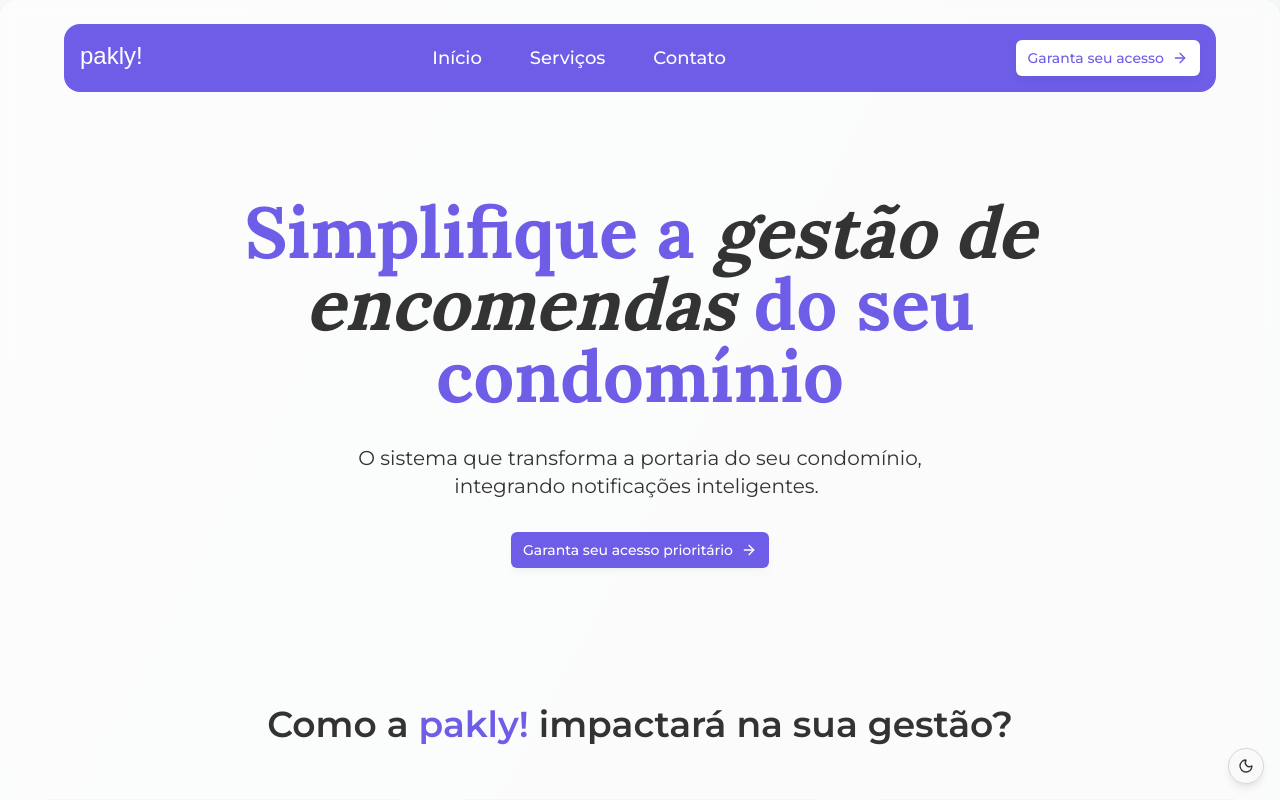
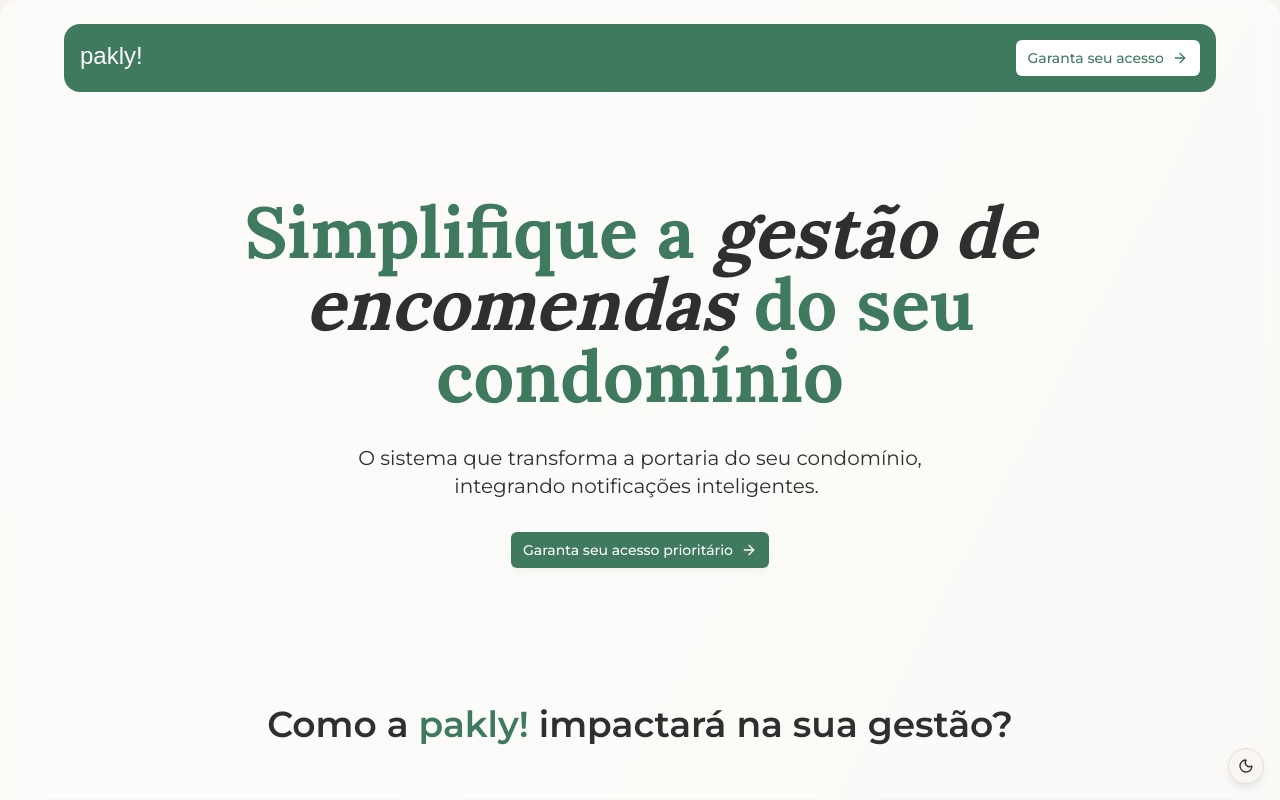
Before and after one commit to flea777/next-lp-pakly, a Next.js app: page / in a window 1280 px wide. Shown: the top 800 px of the page. Built offline with nearby package versions, Linux system fonts and the light colour scheme; a web font is replaced by a local one.

Commit message:
Mudança na paleta de cores

```diff
--- a/src/app/globals.css
+++ b/src/app/globals.css
@@ -4,37 +4,44 @@
 @custom-variant dark (&:is(.dark *));
 
 :root {
-	--background: #f8f8f8;
-	--foreground: #333333;
+	--background: #f7f4ef; /* bege bem claro */
+	--foreground: #2f2f2f;
 	--card: #ffffff;
-	--card-foreground: #333333;
+	--card-foreground: #2f2f2f;
 	--popover: #ffffff;
-	--popover-foreground: #333333;
-	--primary: #6d5de7;
+	--popover-foreground: #2f2f2f;
+
+	--primary: #3f7a5e; /* verde mais marcante e elegante */
 	--primary-foreground: #ffffff;
-	--secondary: #a2c8f0;
-	--secondary-foreground: #333333;
-	--muted: #c9c4b6;
-	--muted-foreground: #6e6f6f;
-	--accent: #8c946b;
+
+	--secondary: #dbe5dd; /* verde suave claro */
+	--secondary-foreground: #2f2f2f;
+
+	--muted: #e6e0d6; /* bege neutro */
+	--muted-foreground: #6b6b6b;
+
+	--accent: #7c8d80; /* tom acinzentado com leve verde */
 	--accent-foreground: #ffffff;
-	--destructive: #f14444;
-	--border: #d4d4d4;
-	--input: #d4d4d4;
-	--ring: #6d5de7;
-	--chart-1: #6d5de7;
-	--chart-2: #8f45ae;
-	--chart-3: #4b0083;
-	--chart-4: #6394eb;
-	--chart-5: #4683b5;
-	--sidebar: #f8f8f8;
-	--sidebar-foreground: #333333;
-	--sidebar-primary: #6d5de7;
+
+	--destructive: #d9534f;
+	--border: #e1ddd5;
+	--input: #e1ddd5;
+	--ring: #3f7a5e;
+
+	--chart-1: #3f7a5e;
+	--chart-2: #7c8d80;
+	--chart-3: #b2c3b3;
+	--chart-4: #dbe5dd;
+	--chart-5: #f2f1ed;
+
+	--sidebar: #f7f4ef;
+	--sidebar-foreground: #2f2f2f;
+	--sidebar-primary: #3f7a5e;
 	--sidebar-primary-foreground: #ffffff;
-	--sidebar-accent: #8c946b;
+	--sidebar-accent: #7c8d80;
 	--sidebar-accent-foreground: #ffffff;
-	--sidebar-border: #d4d4d4;
-	--sidebar-ring: #6d5de7;
+	--sidebar-border: #e1ddd5;
+	--sidebar-ring: #3f7a5e;
 
 	--font-sans: Montserrat, sans-serif;
 	--font-serif: Playfair Display, serif;
@@ -58,37 +65,44 @@
 }
 
 .dark {
-	--background: #111111;
-	--foreground: #e4e4e4;
-	--card: #2e3437;
-	--card-foreground: #e4e4e4;
-	--popover: #2e3437;
-	--popover-foreground: #e4e4e4;
-	--primary: #6d5de7;
+	--background: #1e1d1a;
+	--foreground: #e8e8e4;
+	--card: #2b2a27;
+	--card-foreground: #e8e8e4;
+	--popover: #2b2a27;
+	--popover-foreground: #e8e8e4;
+
+	--primary: #4f9c75;
 	--primary-foreground: #ffffff;
-	--secondary: #4b0083;
-	--secondary-foreground: #e4e4e4;
-	--muted: #454545;
-	--muted-foreground: #a4a4a4;
-	--accent: #6394eb;
-	--accent-foreground: #e4e4e4;
-	--destructive: #f14444;
-	--border: #454545;
-	--input: #454545;
-	--ring: #6d5de7;
-	--chart-1: #6d5de7;
-	--chart-2: #8f45ae;
-	--chart-3: #4b0083;
-	--chart-4: #6394eb;
-	--chart-5: #4683b5;
-	--sidebar: #1b1d22;
-	--sidebar-foreground: #e4e4e4;
-	--sidebar-primary: #6d5de7;
+
+	--secondary: #374237;
+	--secondary-foreground: #e8e8e4;
+
+	--muted: #3a3a36;
+	--muted-foreground: #a8a8a4;
+
+	--accent: #6f8175;
+	--accent-foreground: #ffffff;
+
+	--destructive: #d9534f;
+	--border: #3a3a36;
+	--input: #3a3a36;
+	--ring: #4f9c75;
+
+	--chart-1: #4f9c75;
+	--chart-2: #6f8175;
+	--chart-3: #9bab93;
+	--chart-4: #c2c9b8;
+	--chart-5: #e2e2d8;
+
+	--sidebar: #262621;
+	--sidebar-foreground: #e8e8e4;
+	--sidebar-primary: #4f9c75;
 	--sidebar-primary-foreground: #ffffff;
-	--sidebar-accent: #6394eb;
-	--sidebar-accent-foreground: #e4e4e4;
-	--sidebar-border: #454545;
-	--sidebar-ring: #6d5de7;
+	--sidebar-accent: #6f8175;
+	--sidebar-accent-foreground: #ffffff;
+	--sidebar-border: #3a3a36;
+	--sidebar-ring: #4f9c75;
 
 	--shadow-2xs: 0 1px 3px 0px rgb(0 0 0 / 0.05);
 	--shadow-xs: 0 1px 3px 0px rgb(0 0 0 / 0.05);
--- a/src/components/landing-page/header.tsx
+++ b/src/components/landing-page/header.tsx
@@ -1,6 +1,6 @@
+import { ArrowRight } from 'lucide-react'
 import { dynaPuff } from '@/lib/fonts'
 import { Button } from '../commons/ui/button'
-import { ArrowRight } from 'lucide-react'
 
 interface NavBarProps {
 	title: string
@@ -9,12 +9,6 @@ interface NavBarProps {
 }
 
 export function Header() {
-	const navBarData: NavBarProps[] = [
-		{ title: 'Início', href: '#' },
-		{ title: 'Serviços', href: '#' },
-		{ title: 'Contato', href: '#' },
-	]
-
 	return (
 		<header className='flex py-6 px-16'>
 			<div className='flex justify-between rounded-2xl w-7xl p-4 bg-sidebar-primary'>
@@ -23,17 +17,6 @@ export function Header() {
 				>
 					pakly!
 				</h2>
-				<div className='flex gap-4'>
-					{navBarData.map((item, idx) => (
-						<Button
-							key={idx}
-							variant={'ghost'}
-							className='text-lg text-primary-foreground'
-						>
-							{item.title}
-						</Button>
-					))}
-				</div>
 				<div>
 					<Button
 						variant={'default'}
```
